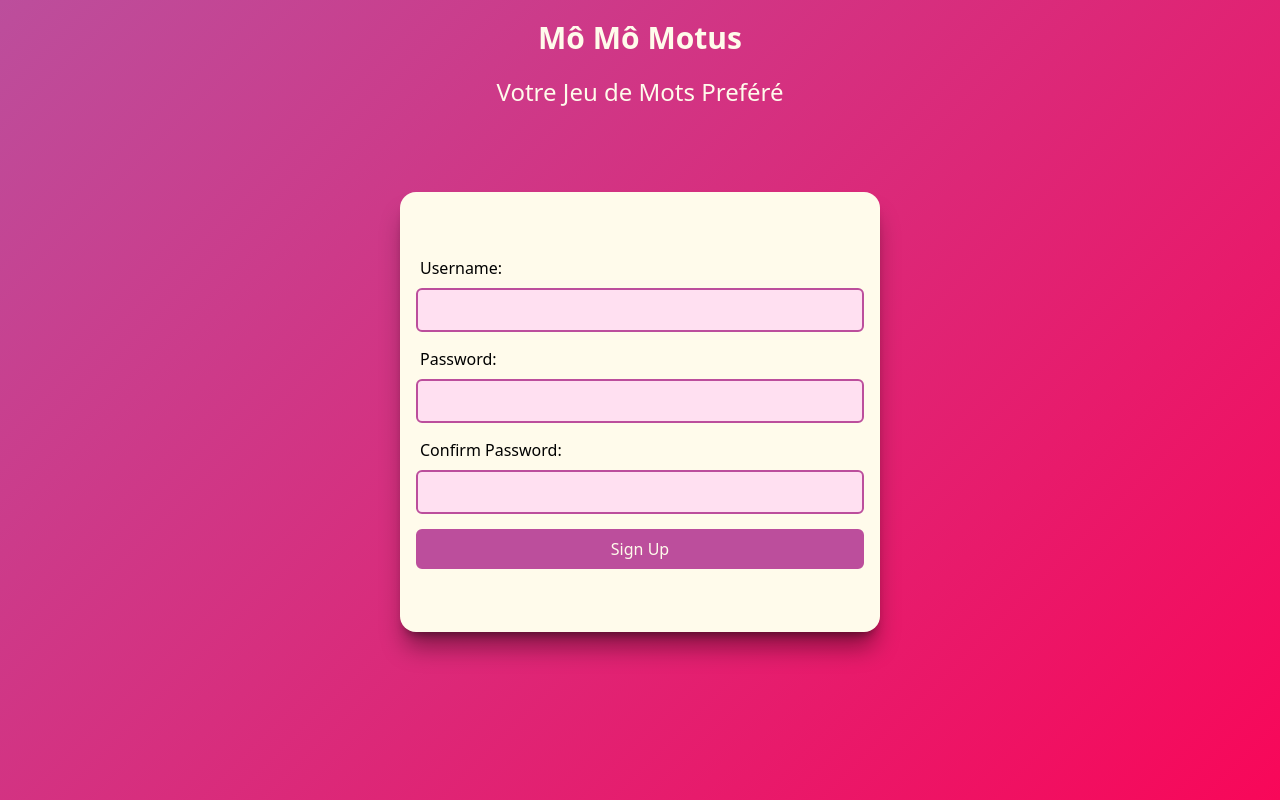
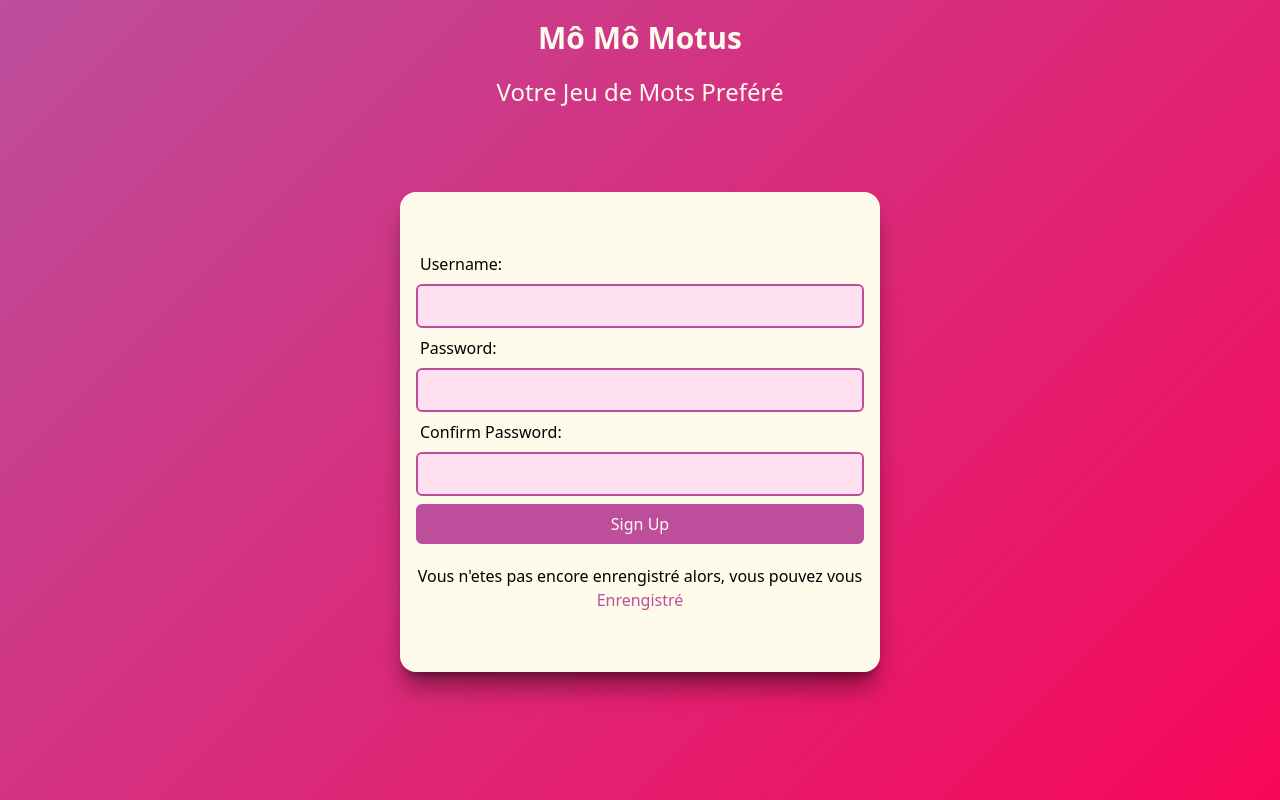
Before and after one commit to AbakarLol/Motus, a React (Vite) app in the folder Frontend/: page / in a window 1280 px wide. Built offline with nearby package versions, Linux system fonts and the light colour scheme.

Commit message:
add switch between  signup and connect

```diff
--- a/Frontend/src/components/Auth.jsx
+++ b/Frontend/src/components/Auth.jsx
@@ -25,10 +25,16 @@ async function handleSigningUP() {
     console.log(user)
 }
 
+function handleExist(){
+    setExist((prev) => {
+        return !prev
+    })
+}
+
 
     return(
         <div className="flex justify-center items-center mt-10 w-full ">
-            <div className="gradient card sm:w-120 h-110 w-80 flex flex-col justify-arround items-start px-3 sm:px-4 py-15 sm:rounded-2xl rounded-xl" >
+            <div className="gradient card sm:w-120 h-120 w-80 flex flex-col justify-arround items-start px-3 sm:px-4 py-15 sm:rounded-2xl rounded-xl" >
 
                 <div className="w-full">
                     <label className="pl-1" htmlFor="">Username:</label>
@@ -55,8 +61,21 @@ async function handleSigningUP() {
                 className="bg-[#bc4e9c] hover:bg-[#fd2c72] w-full h-10 text-amber-50 rounded-md border-2 border-[#bc4e9c]"  >
                 Sign Up
                 </button>
+                }
+                {exist?
+                <div className="flex justify-center items-center flex-col text-center w-full mt-5">
+                    <p className="text-justify">Vous etes déja enrengistré alors, vous pouvez vous </p>
+                    <button className="text-[#bc4e9c]" onClick={handleExist} >Connecté</button>
+                </div>
+                :
+                <div className="flex justify-center items-center flex-col text-center w-full mt-5">
+                    <p className="text-justify" >Vous n'etes pas encore enrengistré alors, vous pouvez vous </p>
+                    <button className="text-[#bc4e9c]" onClick={handleExist} >Enrengistré</button>
+                </div>
 
                 }
+
+
 
 
 
```
Also changed, not shown: 1 other file (tests, documents, lock files or other folders).
